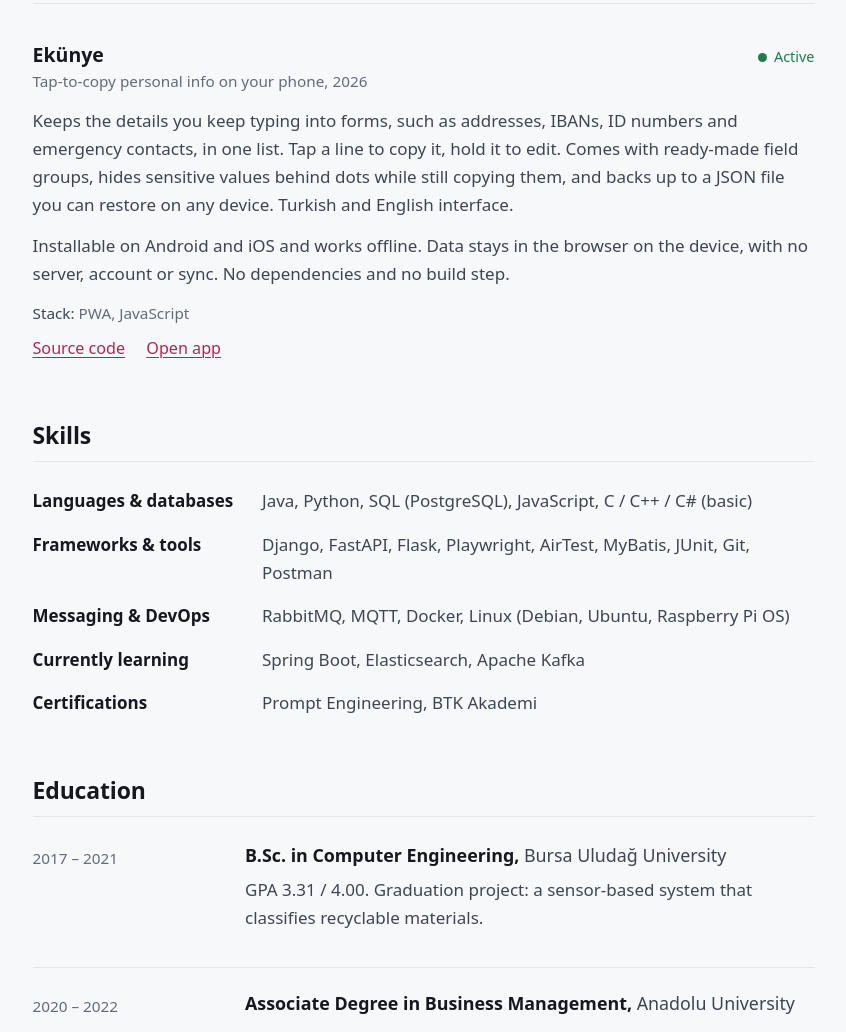
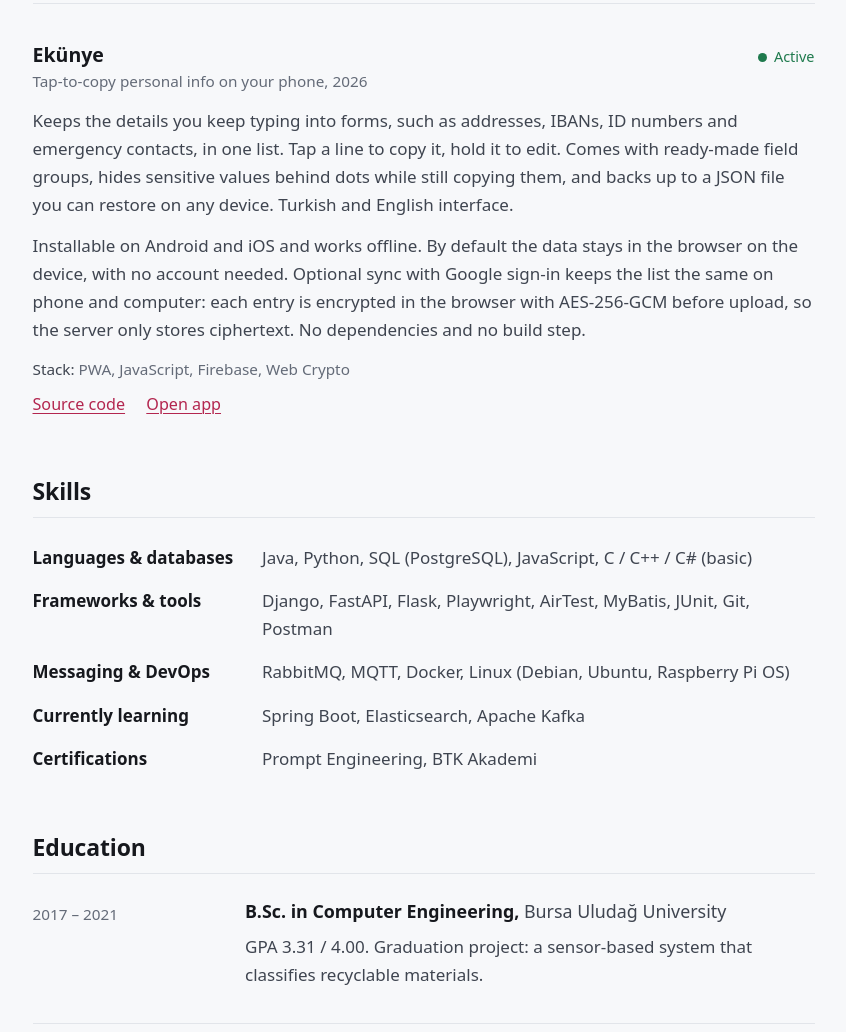
Before and after one commit to mifarosa/mifarosa.github.io, an Astro site: page / in a window 1280 px wide. Shown: the part 3450-4482 px from the top of the page, without its empty margins (378-1224 px from the left). Built offline with nearby package versions, Linux system fonts and the light colour scheme; Astro itself is replaced by a stand-in of ours; a web font is replaced by a local one.

Commit message:
Update Ekünye description for optional encrypted sync
Co-Authored-By: Claude Opus 5.5 <noreply@anthropic.com>

```diff
--- a/src/content/projects/ekunye.md
+++ b/src/content/projects/ekunye.md
@@ -3,7 +3,7 @@ title: Ekünye
 subtitle: Tap-to-copy personal info on your phone
 period: "2026"
 status: Active
-tags: [PWA, JavaScript]
+tags: [PWA, JavaScript, Firebase, Web Crypto]
 repo: https://github.com/mifarosa/ekunye
 demo: https://ekunye.mifarosa.com
 icon: /apps/ekunye.png
@@ -12,4 +12,4 @@ order: 4
 ---
 Keeps the details you keep typing into forms, such as addresses, IBANs, ID numbers and emergency contacts, in one list. Tap a line to copy it, hold it to edit. Comes with ready-made field groups, hides sensitive values behind dots while still copying them, and backs up to a JSON file you can restore on any device. Turkish and English interface.
 
-Installable on Android and iOS and works offline. Data stays in the browser on the device, with no server, account or sync. No dependencies and no build step.
+Installable on Android and iOS and works offline. By default the data stays in the browser on the device, with no account needed. Optional sync with Google sign-in keeps the list the same on phone and computer: each entry is encrypted in the browser with AES-256-GCM before upload, so the server only stores ciphertext. No dependencies and no build step.
```
